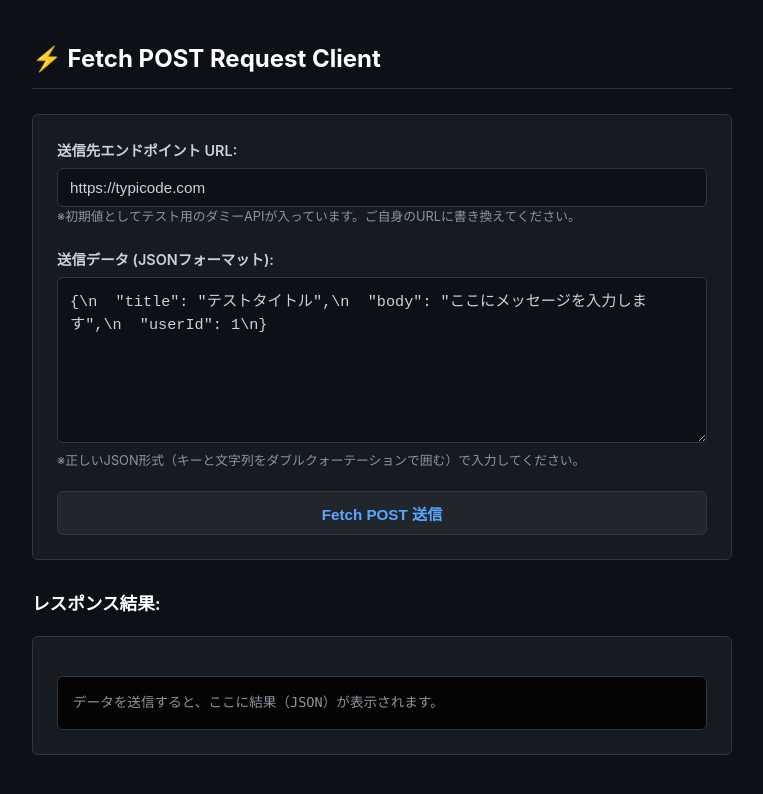
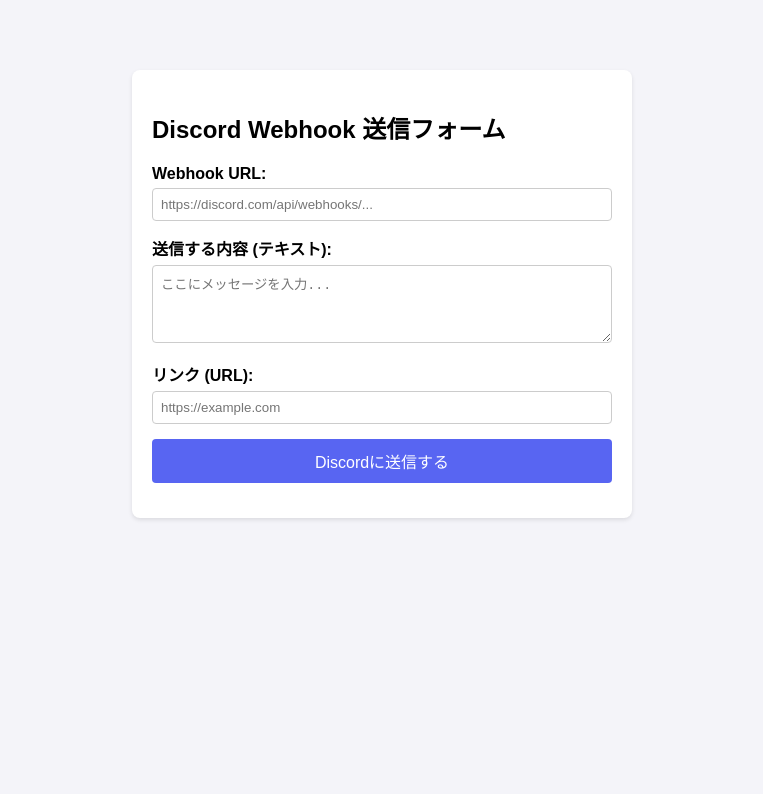
Before and after one commit to names-divination/fetchPOST, a plain HTML site: page index.html in a window 1280 px wide. Shown: the whole page, without its empty margins (258-1021 px from the left). Drawn offline with Linux system fonts and the light colour scheme.

Commit message:
Update index.html

```diff
--- a/index.html
+++ b/index.html
@@ -3,212 +3,138 @@
 <head>
     <meta charset="UTF-8">
     <meta name="viewport" content="width=device-width, initial-scale=1.0">
-    <title>Fetch POST Webクライアント</title>
+    <title>Discord Webhook 送信ツール</title>
     <style>
-        /* 🖤 黒をメインとしたサイバー・洗練されたダークテーマ */
-        :root {
-            --bg-color: #0d1117;        /* GitHub風の深い黒 */
-            --card-bg: #161b22;         /* 少し明るい黒 */
-            --border-color: #30363d;    /* ライン用のグレー */
-            --text-main: #c9d1d9;       /* メインの文字色（少し薄い白） */
-            --text-sub: #8b949e;        /* サブの文字色 */
-            --accent-color: #58a6ff;    /* アクセント（青） */
-            --success-color: #3fb950;   /* 成功（緑） */
-            --error-color: #f85149;     /* エラー（赤） */
+        body {
+            font-family: sans-serif;
+            max-width: 500px;
+            margin: 50px auto;
+            padding: 20px;
+            background-color: #f4f4f9;
         }
-
-        body {
-            font-family: -apple-system, BlinkMacSystemFont, "Segoe UI", Helvetica, Arial, sans-serif;
-            background-color: var(--bg-color);
-            color: var(--text-main);
-            max-width: 700px;
-            margin: 40px auto;
-            padding: 0 20px;
-            line-height: 1.6;
+        .card {
+            background: white;
+            padding: 20px;
+            border-radius: 8px;
+            box-shadow: 0 2px 4px rgba(0,0,0,0.1);
         }
-
-        h2 {
-            font-size: 1.5rem;
-            border-bottom: 1px solid var(--border-color);
-            padding-bottom: 10px;
-            margin-bottom: 25px;
-            color: #ffffff;
+        .form-group {
+            margin-bottom: 15px;
         }
-
-        h3 {
-            font-size: 1.1rem;
-            color: #ffffff;
-            margin-top: 30px;
-        }
-
-        .card {
-            background-color: var(--card-bg);
-            border: 1px solid var(--border-color);
-            border-radius: 6px;
-            padding: 24px;
-        }
-
-        .form-group {
-            margin-bottom: 20px;
-        }
-
         label {
             display: block;
-            margin-bottom: 6px;
-            font-weight: 600;
-            font-size: 0.9rem;
+            margin-bottom: 5px;
+            font-weight: bold;
         }
-
-        .input-desc {
-            font-size: 0.8rem;
-            color: var(--text-sub);
-            margin-bottom: 6px;
+        input, textarea {
+            width: 100%;
+            padding: 8px;
+            box-sizing: border-box;
+            border: 1px solid #ccc;
+            border-radius: 4px;
         }
-
-        input[type="text"], textarea {
-            width: 100%;
-            padding: 10px 12px;
-            background-color: var(--bg-color);
-            border: 1px solid var(--border-color);
-            border-radius: 6px;
-            color: var(--text-main);
-            font-size: 0.95rem;
-            box-sizing: border-box;
-            transition: border-color 0.2s;
-        }
-
-        input[type="text"]:focus, textarea:focus {
-            outline: none;
-            border-color: var(--accent-color);
-            box-shadow: 0 0 0 3px rgba(88, 166, 255, 0.15);
-        }
-
         button {
-            background-color: #21262d;
-            color: var(--accent-color);
-            border: 1px solid var(--border-color);
-            padding: 10px 20px;
-            font-size: 0.95rem;
-            font-weight: 600;
-            border-radius: 6px;
+            background-color: #5865F2; /* Discordカラー */
+            color: white;
+            padding: 10px 15px;
+            border: none;
+            border-radius: 4px;
             cursor: pointer;
             width: 100%;
-            transition: background-color 0.2s, border-color 0.2s;
+            font-size: 16px;
         }
-
         button:hover {
-            background-color: var(--accent-color);
-            color: #ffffff;
-            border-color: var(--accent-color);
+            background-color: #4752C4;
         }
-
-        .result-box {
+        button:disabled {
+            background-color: #ccc;
+            cursor: not-allowed;
+        }
+        #status {
             margin-top: 15px;
-            padding: 15px;
-            background-color: #040404;
-            border: 1px solid var(--border-color);
-            border-radius: 6px;
-            font-family: ui-monospace, SFMono-Regular, SF Mono, Menlo, Consolas, Liberation Mono, monospace;
-            font-size: 0.85rem;
-            white-space: pre-wrap;
-            word-wrap: break-word;
-            color: var(--text-sub);
-        }
-
-        .status-badge {
-            display: inline-block;
-            padding: 2px 8px;
-            border-radius: 20px;
-            font-size: 0.8rem;
+            text-align: center;
             font-weight: bold;
-            margin-bottom: 10px;
         }
     </style>
 </head>
 <body>
 
-    <h2>⚡ Fetch POST Request Client</h2>
+<div class="card">
+    <h2>Discord Webhook 送信フォーム</h2>
 
-    <div class="card">
-        <form id="postForm">
-            <!-- 🔗 URLを自由に指定できる入力欄 -->
     <div class="form-group">
-                <label for="endpointUrl">送信先エンドポイント URL:</label>
-                <input type="text" id="endpointUrl" required value="https://typicode.com">
-                <div class="input-desc">※初期値としてテスト用のダミーAPIが入っています。ご自身のURLに書き換えてください。</div>
+        <label for="webhookUrl">Webhook URL:</label>
+        <input type="text" id="webhookUrl" placeholder="https://discord.com/api/webhooks/...">
     </div>
 
-            <!-- 📝 送信するJSONデータ（自由に変更可能） -->
     <div class="form-group">
-                <label for="jsonBody">送信データ (JSONフォーマット):</label>
-                <textarea id="jsonBody" rows="8" required>{\n  "title": "テストタイトル",\n  "body": "ここにメッセージを入力します",\n  "userId": 1\n}</textarea>
-                <div class="input-desc">※正しいJSON形式（キーと文字列をダブルクォーテーションで囲む）で入力してください。</div>
+        <label for="messageContent">送信する内容 (テキスト):</label>
+        <textarea id="messageContent" rows="4" placeholder="ここにメッセージを入力..."></textarea>
     </div>
 
-            <button type="submit">Fetch POST 送信</button>
-        </form>
+    <div class="form-group">
+        <label for="linkUrl">リンク (URL):</label>
+        <input type="text" id="linkUrl" placeholder="https://example.com">
     </div>
 
-    <h3>レスポンス結果:</h3>
-    <div class="card">
-        <div id="statusBadge"></div>
-        <div id="result" class="result-box">データを送信すると、ここに結果（JSON）が表示されます。</div>
+    <button id="sendBtn" onclick="sendWebhook()">Discordに送信する</button>
+
+    <div id="status"></div>
 </div>
 
 <script>
-        document.getElementById('postForm').addEventListener('submit', async (event) => {
-            event.preventDefault();
+    async function sendWebhook() {
+        const webhookUrl = document.getElementById('webhookUrl').value.trim();
+        const content = document.getElementById('messageContent').value.trim();
+        const linkUrl = document.getElementById('linkUrl').value.trim();
+        const sendBtn = document.getElementById('sendBtn');
+        const statusDiv = document.getElementById('status');
 
-            const url = document.getElementById('endpointUrl').value.trim();
-            const jsonBodyText = document.getElementById('jsonBody').value.trim();
-            const resultDiv = document.getElementById('result');
-            const statusBadge = document.getElementById('statusBadge');
-
-            // 画面表示のリセット
-            statusBadge.innerHTML = '';
-            resultDiv.style.color = 'var(--text-sub)';
-            resultDiv.innerText = '通信中...';
-
-            // 1. JSONの構文チェック
-            let parsedData;
-            try {
-                parsedData = JSON.parse(jsonBodyText);
-            } catch (e) {
-                statusBadge.innerHTML = '<span class="status-badge" style="background: rgba(248,81,73,0.15); color: var(--error-color);">JSONエラー</span>';
-                resultDiv.style.color = 'var(--error-color)';
-                resultDiv.innerText = `入力されたデータが正しいJSON形式ではありません。\nエラー内容: ${e.message}`;
+        if (!webhookUrl) {
+            alert('Webhook URLを入力してください。');
             return;
         }
 
-            // 2. Fetch POST 送信の実行
+        // 送信ボタンを無効化（連打防止・1回だけ送信）
+        sendBtn.disabled = true;
+        statusDiv.style.color = 'black';
+        statusDiv.textContent = '送信中...';
+
+        // メッセージの組み立て（テキストとリンクを結合）
+        let finalMessage = content;
+        if (linkUrl) {
+            finalMessage += `\n${linkUrl}`;
+        }
+
         try {
-                const response = await fetch(url, {
+            const response = await fetch(webhookUrl, {
                 method: 'POST',
                 headers: {
-                        'Content-Type': 'application/json'
+                    'Content-Type': 'application/json',
                 },
-                    body: JSON.stringify(parsedData)
+                body: JSON.stringify({
+                    content: finalMessage
+                })
             });
 
-                // 3. レスポンス結果の反映
-                if (response.ok) {
-                    const jsonResponse = await response.json();
-                    statusBadge.innerHTML = `<span class="status-badge" style="background: rgba(63,185,80,0.15); color: var(--success-color);">SUCCESS (HTTP ${response.status})</span>`;
-                    resultDiv.style.color = '#58a6ff'; // レスポンスJSONを見やすく青っぽく
-                    resultDiv.innerText = JSON.stringify(jsonResponse, null, 2);
+            if (response.ok || response.status === 204) {
+                statusDiv.style.color = 'green';
+                statusDiv.textContent = '送信に成功しました！';
             } else {
-                    statusBadge.innerHTML = `<span class="status-badge" style="background: rgba(248,81,73,0.15); color: var(--error-color);">ERROR (HTTP ${response.status})</span>`;
-                    resultDiv.style.color = 'var(--error-color)';
-                    resultDiv.innerText = `サーバーがエラーを返しました。\nステータステキスト: ${response.statusText}`;
+                statusDiv.style.color = 'red';
+                statusDiv.textContent = `送信失敗: ステータスコード ${response.status}`;
+                // 失敗した場合は再送できるようにボタンを戻す場合もありますが、
+                // 「1回だけ」の要件に合わせてそのままにするか調整可能です。
+                sendBtn.disabled = false;
             }
+        } catch (error) {
+            console.error(error);
+            statusDiv.style.color = 'red';
+            statusDiv.textContent = 'エラーが発生しました。コンソールを確認してください。';
+            sendBtn.disabled = false;
+        }
+    }
+</script>
 
-            } catch (error) {
-                // CORSエラーやURL間違い、ネットワーク切断など
-                statusBadge.innerHTML = '<span class="status-badge" style="background: rgba(248,81,73,0.15); color: var(--error-color);">FAILED</span>';
-                resultDiv.style.color = 'var(--error-color)';
-                resultDiv.innerText = `【通信に失敗しました】\n理由として以下の可能性があります：\n1. URLが間違っている\n2. 接続先サーバーがCORS（クロスドメイン制限）を許可していない\n3. ネットワークがオフライン\n\nエラー詳細:\n${error.message}`;
-            }
-        });
-    </script>
 </body>
 </html>
```
Lines whose indentation alone changed are shown as unchanged.
